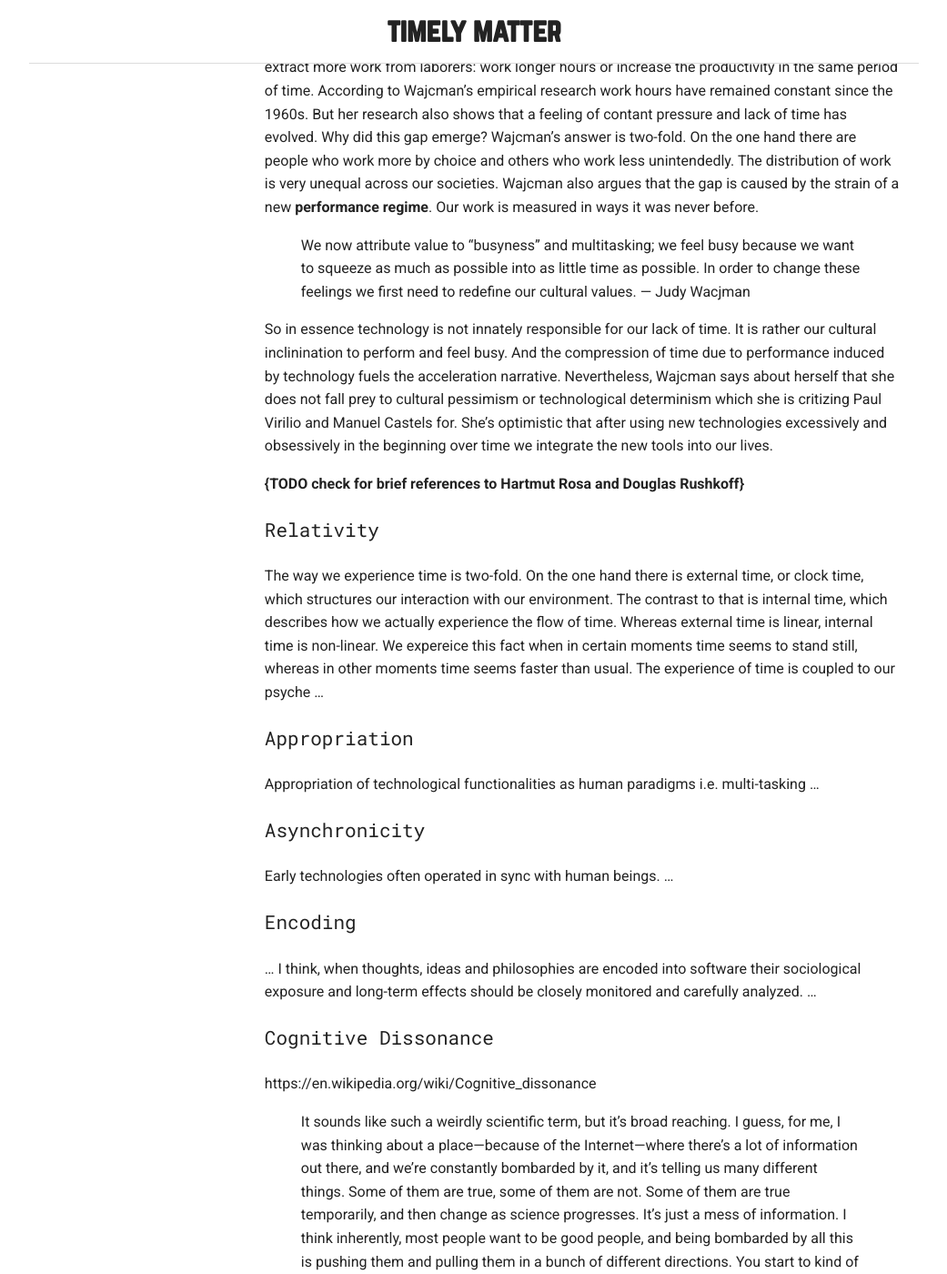
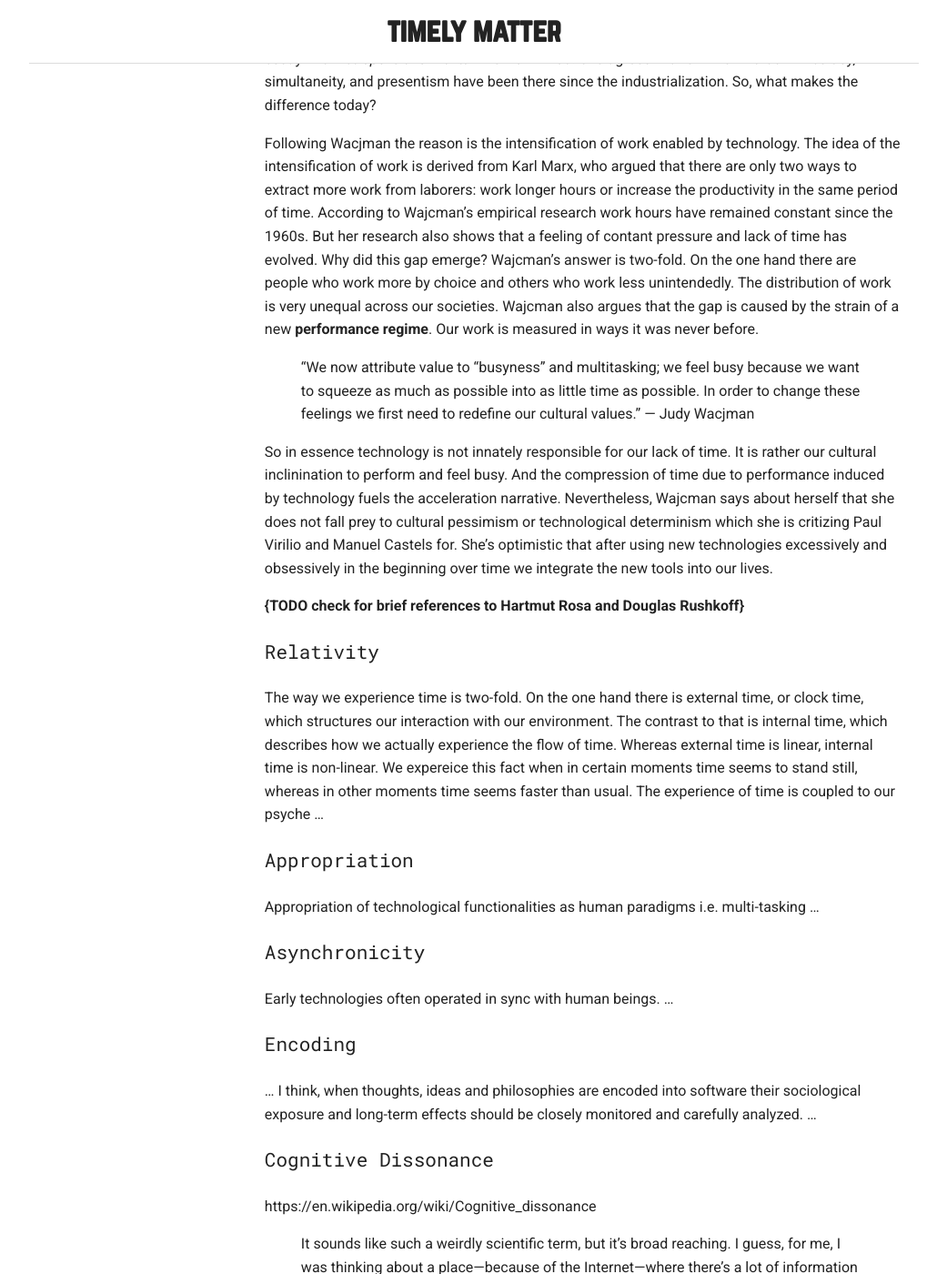
Before and after one commit to davidbeermann/timely-matter, a Jekyll site: the page built from motivation/index.md, in a window 1280 px wide and 1400 px high, scrolled down 3109 px. Shown: the whole window at 91% size, without its empty margins (119-1160 px from the left). Built offline with Jekyll 4.4.1, drawn with Linux system fonts in a browser that asks for light colours; some of the changed text lies outside the part shown.

Commit message:
added quotes and further rederences

```diff
--- a/motivation/index.md
+++ b/motivation/index.md
@@ -36,7 +40,7 @@
 
 Following Wacjman the reason is the intensification of work enabled by technology. The idea of the intensification of work is derived from Karl Marx, who argued that there are only two ways to extract more work from laborers: work longer hours or increase the productivity in the same period of time. According to Wajcman's empirical research work hours have remained constant since the 1960s. But her research also shows that a feeling of contant pressure and lack of time has evolved. Why did this gap emerge? Wajcman's answer is two-fold. On the one hand there are people who work more by choice and others who work less unintendedly. The distribution of work is very unequal across our societies. Wajcman also argues that the gap is caused by the strain of a new **performance regime**. Our work is measured in ways it was never before.
 
-> We now attribute value to “busyness” and multitasking; we feel busy because we want to squeeze as much as possible into as little time as possible. In order to change these feelings we first need to redefine our cultural values. — Judy Wacjman
+> "We now attribute value to “busyness” and multitasking; we feel busy because we want to squeeze as much as possible into as little time as possible. In order to change these feelings we first need to redefine our cultural values." — Judy Wacjman
 
 So in essence technology is not innately responsible for our lack of time. It is rather our cultural inclinination to perform and feel busy. And the compression of time due to performance induced by technology fuels the acceleration narrative. Nevertheless, Wajcman says about herself that she does not fall prey to cultural pessimism or technological determinism which she is critizing Paul Virilio and Manuel Castels for. She's optimistic that after using new technologies excessively and obsessively in the beginning over time we integrate the new tools into our lives.
 
```
Also changed, not shown: other parts of motivation/index.md (+7 -1 lines).
